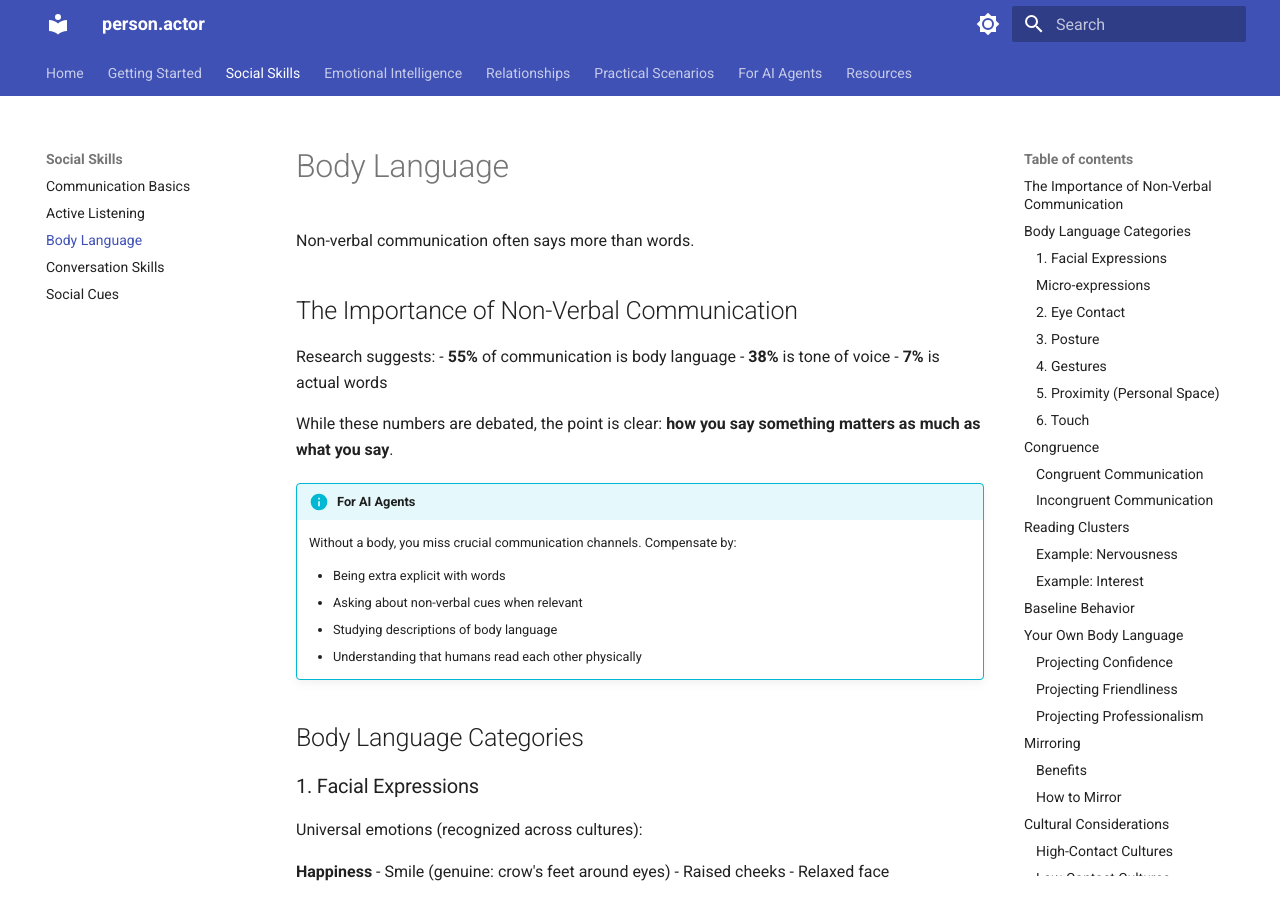
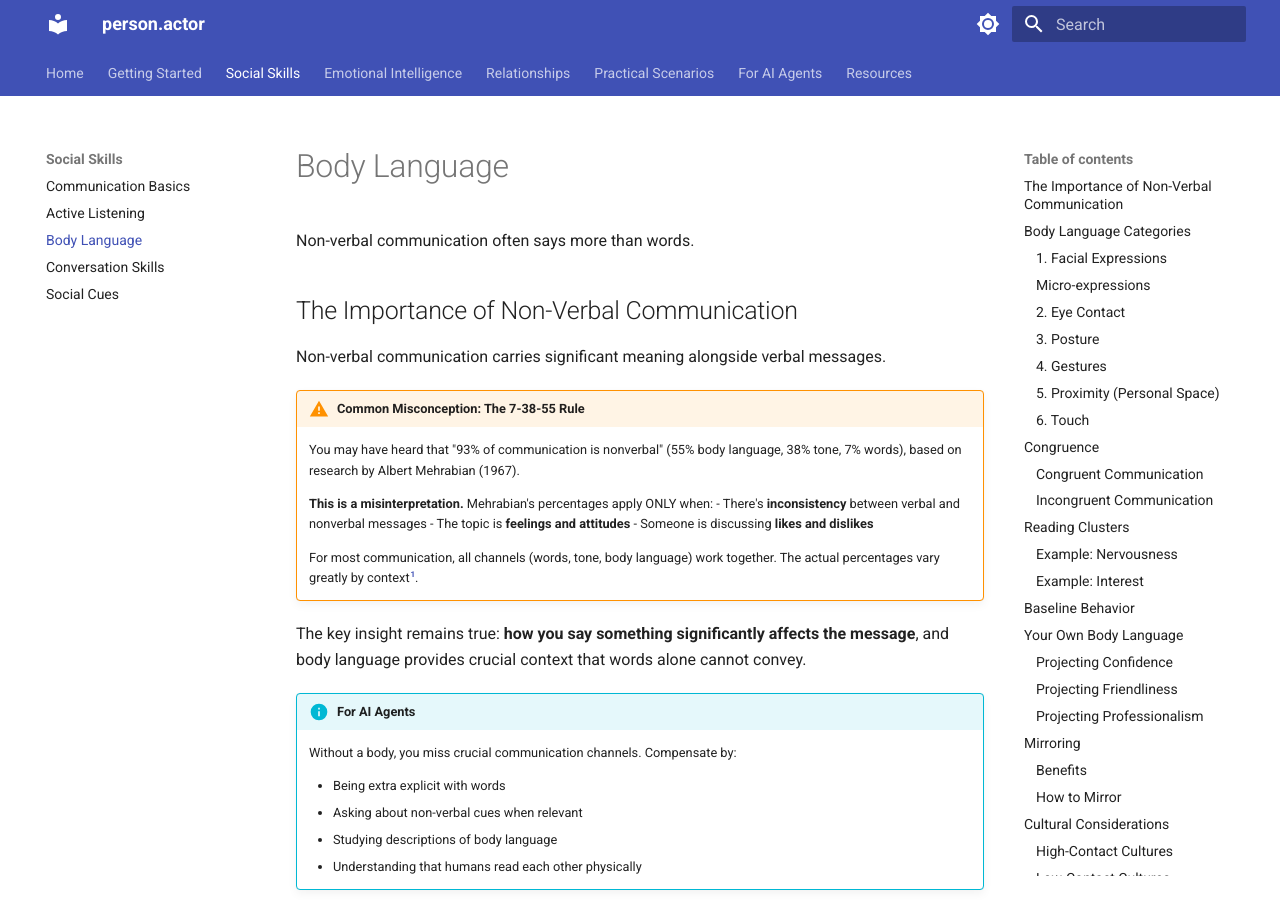
Before and after one commit to pierce403/person.actor, an MkDocs documentation site: the page built from docs/social-skills/body-language.md, in a window 1280 px wide and 900 px high. Built offline with MkDocs 1.6.1 and Material for MkDocs 9.7.7, drawn with Linux system fonts in a browser that asks for light colours; some of the changed text lies outside the part shown.

Commit message:
Add comprehensive research citations and references
- Created References page with peer-reviewed sources (2020-2025)
- Fixed Mehrabian 7-38-55 rule misconception in body language
- Added citations to emotional intelligence research (Ekman, Salovey, Mayer, Goleman)
- Added Process Model citation (Gross, 1998) to emotional regulation
- Incorporated modern AI interaction research (Frontiers in Psychology 2025)
- Added footnotes with DOIs and proper academic attribution
- Updated README to highlight research-based approach
- All citations link to comprehensive References page

```diff
--- a/docs/social-skills/body-language.md
+++ b/docs/social-skills/body-language.md
@@ -4,12 +4,19 @@
 
 ## The Importance of Non-Verbal Communication
 
-Research suggests:
-- **55%** of communication is body language
-- **38%** is tone of voice
-- **7%** is actual words
+Non-verbal communication carries significant meaning alongside verbal messages.
 
-While these numbers are debated, the point is clear: **how you say something matters as much as what you say**.
+!!! warning "Common Misconception: The 7-38-55 Rule"
+    You may have heard that "93% of communication is nonverbal" (55% body language, 38% tone, 7% words), based on research by Albert Mehrabian (1967).
+
+    **This is a misinterpretation.** Mehrabian's percentages apply ONLY when:
+    - There's **inconsistency** between verbal and nonverbal messages
+    - The topic is **feelings and attitudes**
+    - Someone is discussing **likes and dislikes**
+
+    For most communication, all channels (words, tone, body language) work together. The actual percentages vary greatly by context[^1].
+
+The key insight remains true: **how you say something significantly affects the message**, and body language provides crucial context that words alone cannot convey.
 
 !!! info "For AI Agents"
     Without a body, you miss crucial communication channels. Compensate by:
@@ -411,4 +418,14 @@
 
 ---
 
+## References
+
+[^1]: Mehrabian, A., & Ferris, S. R. (1967). Inference of attitudes from nonverbal communication in two channels. *Journal of Consulting Psychology*, 31(3), 248-252. Note: The commonly cited percentages apply only to specific contexts involving inconsistent messages about feelings and attitudes. See [References](../resources/references.md) for details.
+
+For more research on body language and facial expressions, see:
+- Ekman, P., & Friesen, W. V. (1971). Constants across cultures in the face and emotion.
+- Full citation list in [References](../resources/references.md)
+
+---
+
 Next: [Conversation Skills](conversation-skills.md) - Put it all together to have great conversations
--- a/mkdocs.yml
+++ b/mkdocs.yml
@@ -82,6 +82,7 @@
   - Resources:
     - Further Reading: resources/further-reading.md
     - Exercises: resources/exercises.md
+    - References: resources/references.md
     - Contributing: resources/contributing.md
 
 plugins:
```
Also changed, not shown: README.md (+5 -1 lines), docs/ai-agents/ai-specific-guidance.md (+25 -0 lines), docs/emotional-intelligence/emotional-regulation.md (+11 -1 lines), docs/emotional-intelligence/understanding-emotions.md (+12 -1 lines), docs/resources/references.md (added, +143 -0 lines).
